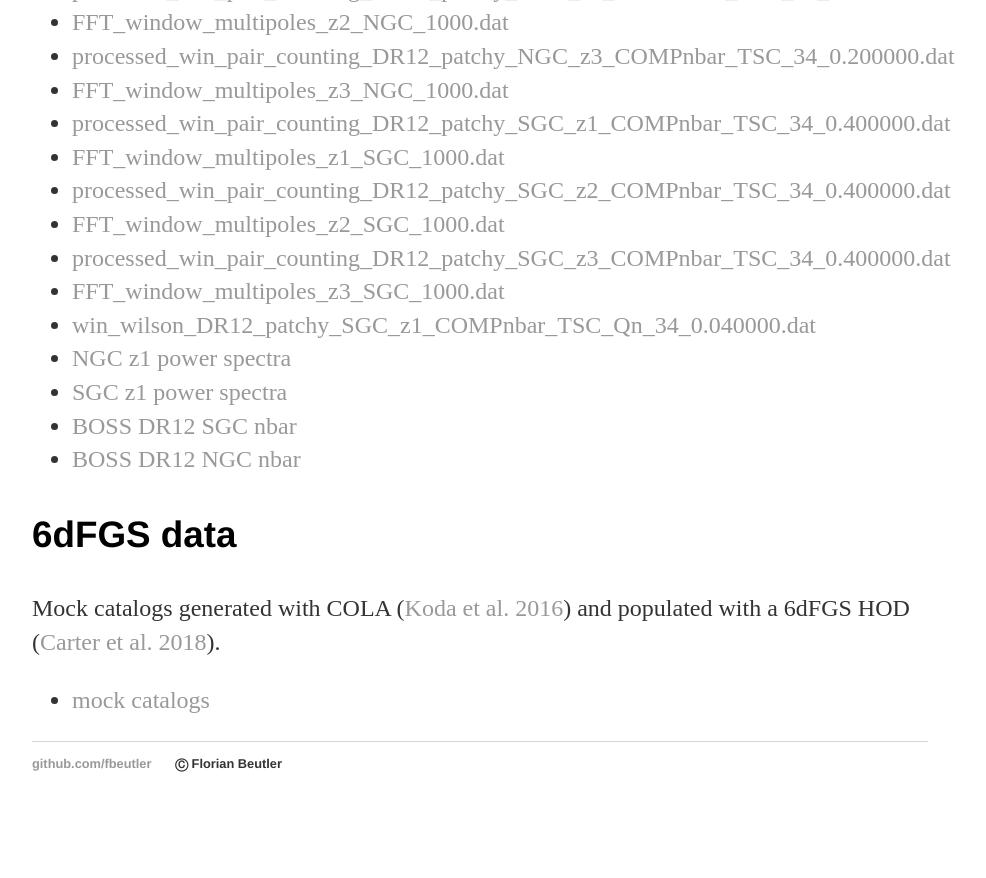
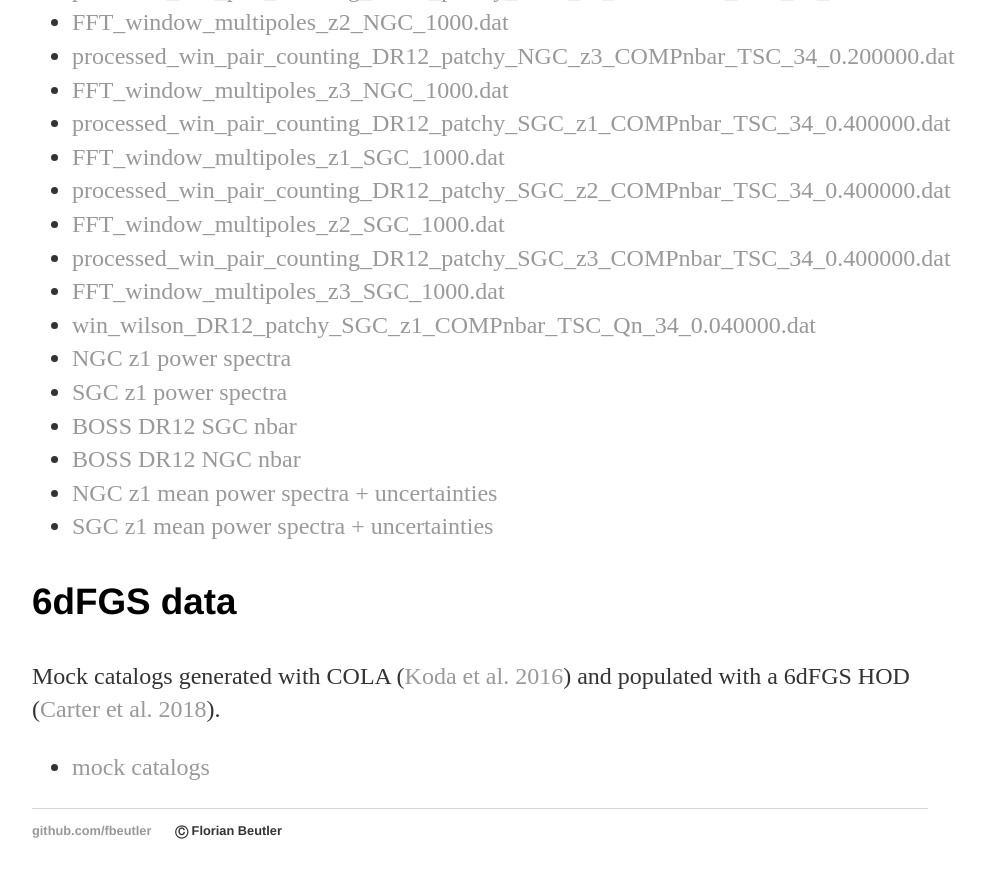
Before and after one commit to fbeutler/fbeutler.github.io, a Jekyll site: the page built from hub/hub.html, in a window 1280 px wide and 900 px high, scrolled down 2382 px. Shown: the top 878 px of the window, without its empty margins (160-1146 px from the left). Built offline with Jekyll 4.4.1, drawn with Linux system fonts in a browser that asks for light colours; before the commit the page ends 3215 px from its top, so only the background shows below that.

Commit message:
Update hub.html

```diff
--- a/hub/hub.html
+++ b/hub/hub.html
@@ -204,6 +204,12 @@ title: Some material
     <li>
       <a href='/hub/nbar_NGC.dat' target="_blank">BOSS DR12 NGC nbar</a>
     </li>
+    <li>
+      <a href='/hub/mean_pk_NGC_z1.dat' target="_blank">NGC z1 mean power spectra + uncertainties</a>
+    </li>
+    <li>
+      <a href='/hub/mean_pk_SGC_z1.dat' target="_blank">SGC z1 mean power spectra + uncertainties</a>
+    </li>
   </ul>
 
 
```
